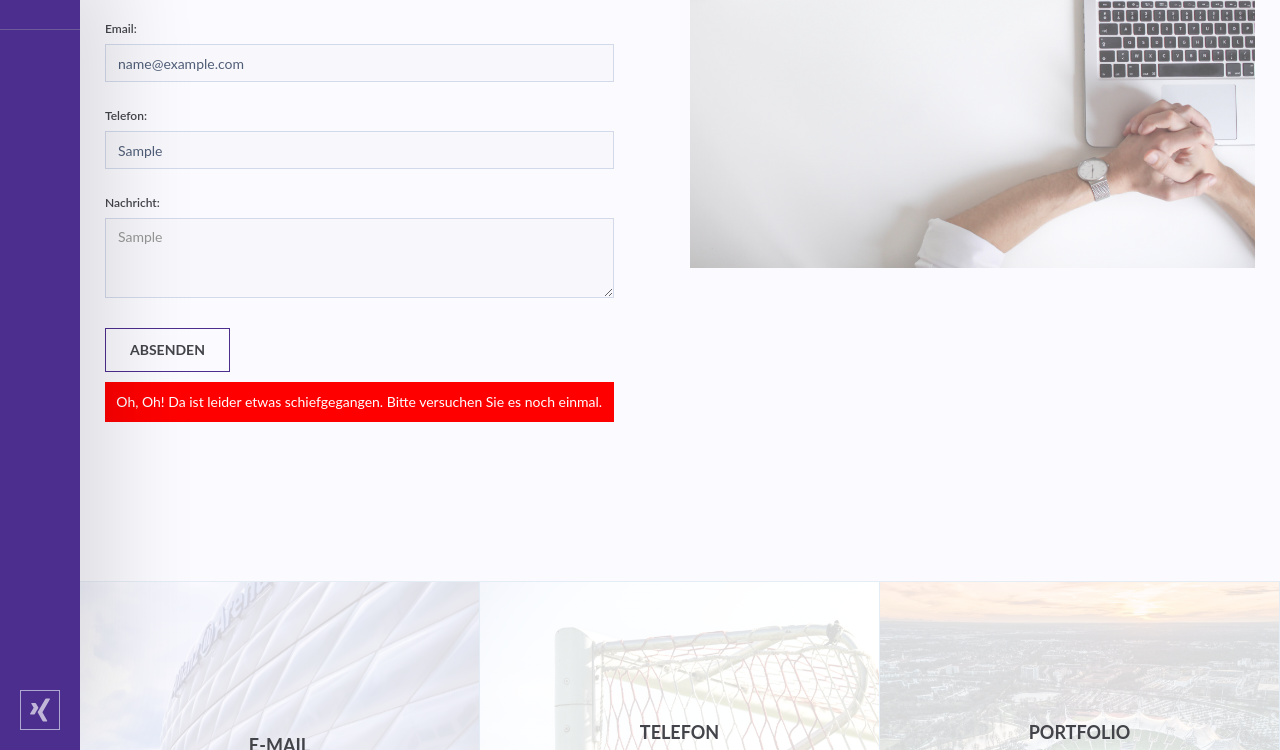
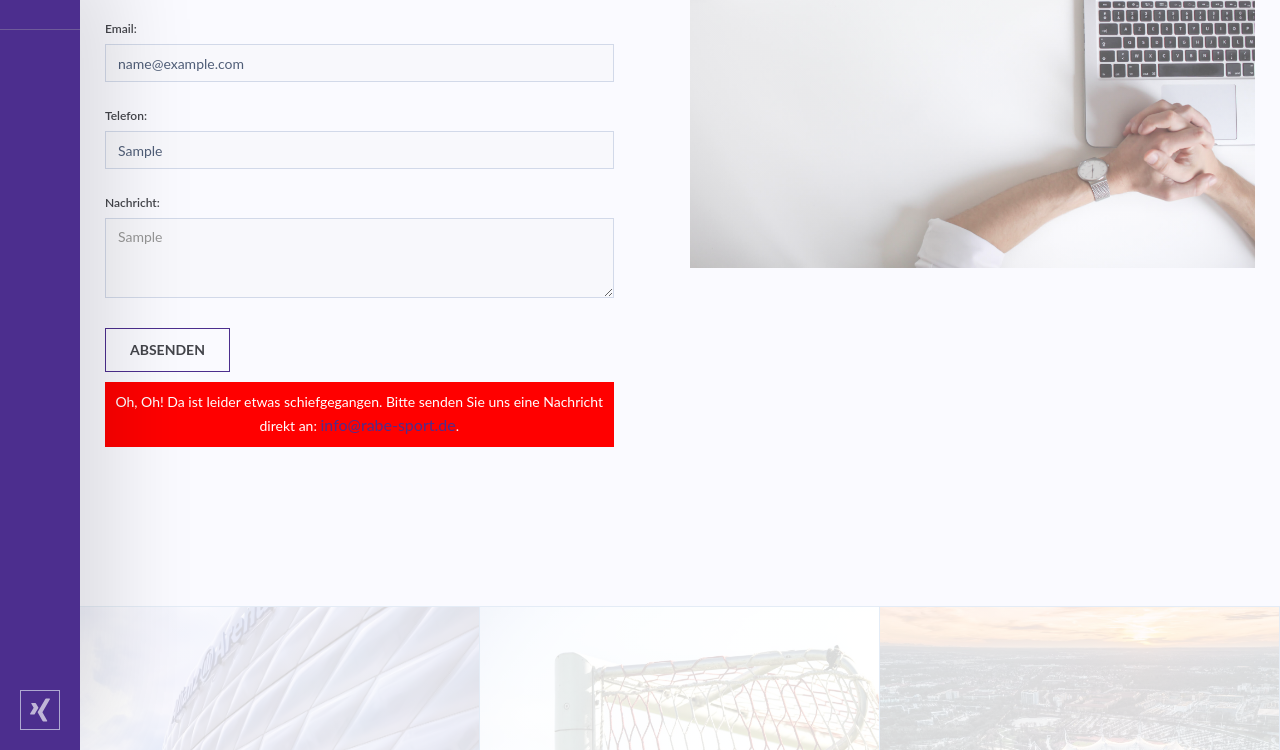
Before and after one commit to danielmoessner/rabe-sport.de, a plain HTML site: page kontakt.html in a window 1280 px wide. Both pictures are taken after typing "Sample", "name@example.com", "Sample", "Sample" into the empty fields and a click on the input "Absenden". Shown: the part 839-1589 px from the top of the page. Drawn offline with nearby package versions, Linux system fonts and the light colour scheme; a script that the page names is missing.

Commit message:
Update kontakt.html

```diff
--- a/kontakt.html
+++ b/kontakt.html
@@ -150,7 +150,7 @@ display: none;
                   <div>Vielen Dank! Wir werden uns schnellstmöglich bei Ihnen melden.</div>
                 </div>
                 <div class="error-message w-form-fail">
-                  <div>Oh, Oh! Da ist leider etwas schiefgegangen. Bitte versuchen Sie es noch einmal.</div>
+                  <div>Oh, Oh! Da ist leider etwas schiefgegangen. Bitte senden Sie uns eine Nachricht direkt an: <a href="mailto:info@rabe-sport.de?subject=Anfrage">info@rabe-sport.de</a>.</div>
                 </div>
               </div>
             </div>
```
